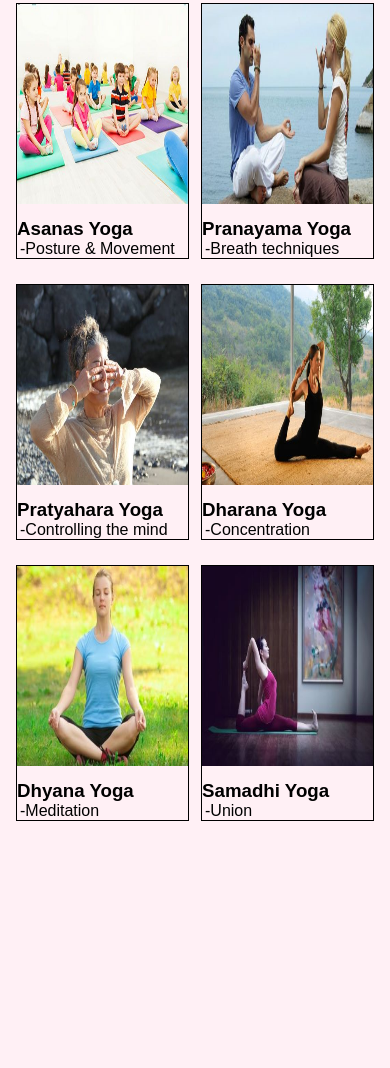
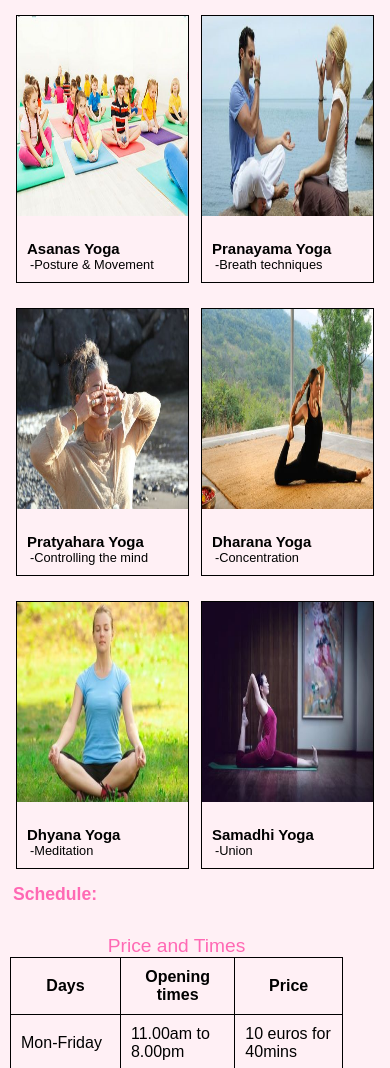
Before and after one commit to KSanthanesh/Yoga-Mindfulness, a plain HTML site: page online-yoga.html in a window 390 px wide. Shown: the part 1172-2240 px from the top of the page. Drawn offline with Linux system fonts and the light colour scheme.

Commit message:
adjust type of image in online yoga

```diff
--- a/assets/css/style.css
+++ b/assets/css/style.css
@@ -311,7 +311,7 @@ div.col-1 img {
     margin-bottom: 10px;
 }
 div.yoga-text {
-    padding: 0;
+    padding: 10px;
     text-align: left;
   }
 
@@ -324,8 +324,8 @@ div.yoga-text {
     float: left;
     width: 30%;
   }
-  .yoga-center {
-    margin-left: 60px;
+.row-center {
+    margin-left: 80px;
 }
 
 
@@ -621,14 +621,18 @@ td {
         width: 90%;
         height: 100px;
     }
-    .gallery {
-        height: 90em;
-    }
+
     .rows1 {
         width: 50%;
         margin-bottom: 5px;
     }
 
+    .row-center {
+        margin-left: 0;
+    }
+    .yoga-text {
+        font-size: 80%;
+    }
 
 
 
```
